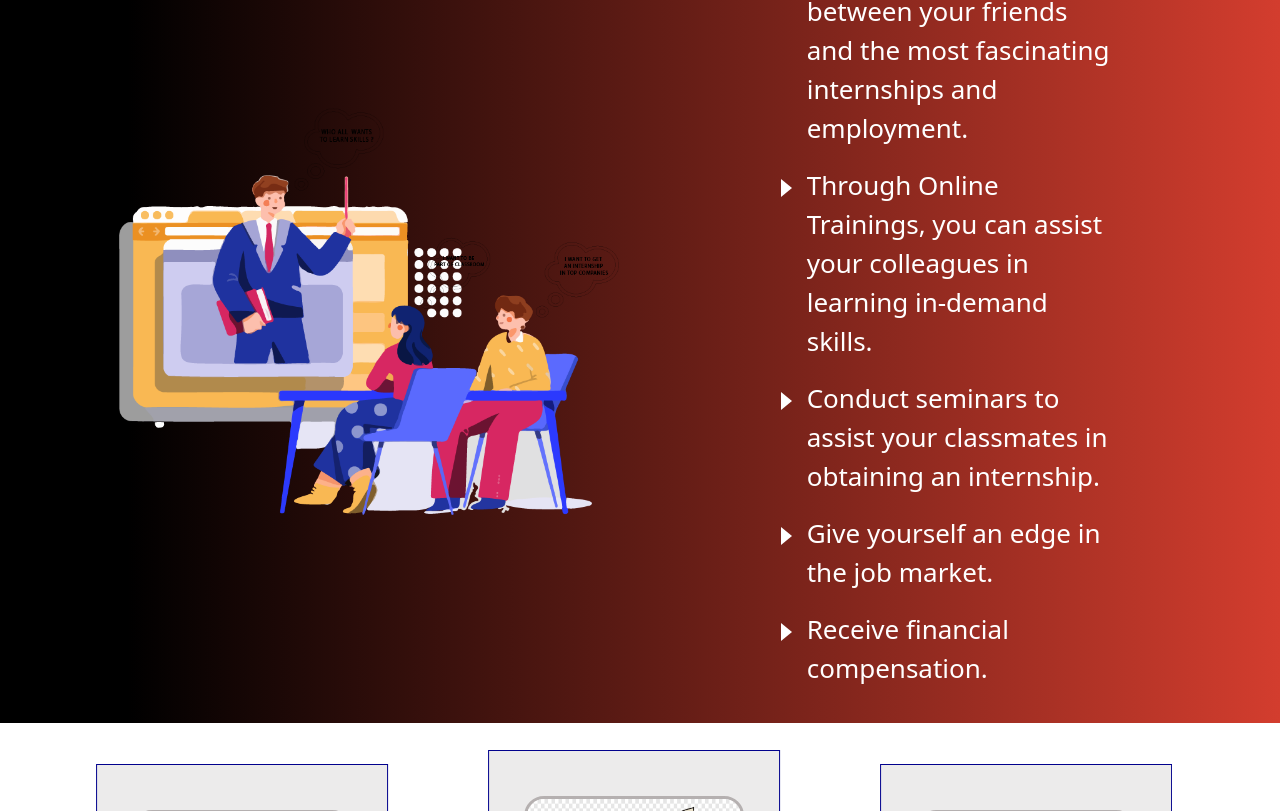
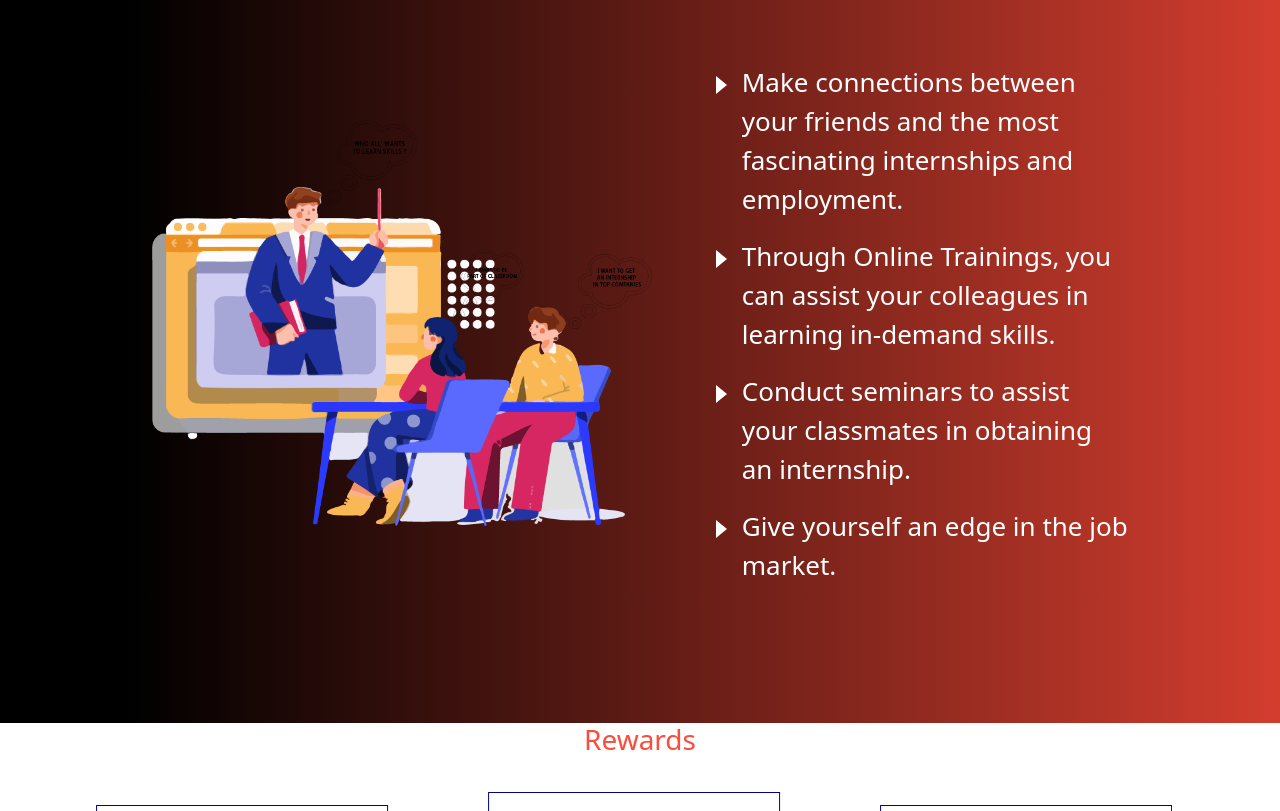
Before and after one commit to rithika0508/KaroStartUp_frontend, a React (Create React App) app: page / in a window 1280 px wide. Shown: the part 1689-2500 px from the top of the page. Built offline with nearby package versions, Linux system fonts and the light colour scheme.

Commit message:
modified css files

```diff
--- a/src/components/AboutUs/About.js
+++ b/src/components/AboutUs/About.js
@@ -1,25 +1,36 @@
-import HomeImage from './About.png'
+import HomeImage from "./About.png";
 import styles from "./About.module.css";
 function About() {
-    return (  <>
+  return (
+    <>
       <div className={`container-fluid ${styles.main}`}>
-        <div className="row d-flex justify-content-around align-items-center">
+        <div className={`${styles.About__flex}`}>
           <div className="col-lg-4 col-md-4 col-sm-12">
             <img className={styles.AboutImg} src={HomeImage} />
           </div>
           <div className="col-lg-4 col-md-4 col-sm-12">
             <ul className={styles.AboutUl}>
-                    <li className={styles.desc}>Make connections between your friends and the most fascinating internships and employment.</li>
-                    <li className={styles.desc}>Through Online Trainings, you can assist your colleagues in learning in-demand skills.</li>
-                    <li className={styles.desc}>Conduct seminars to assist your classmates in obtaining an internship.</li>
-                    <li className={styles.desc}>Give yourself an edge in the job market.</li>
-                    <li className={styles.desc}>Receive financial compensation.</li>
+              <li className={styles.desc}>
+                Make connections between your friends and the most fascinating
+                internships and employment.
+              </li>
+              <li className={styles.desc}>
+                Through Online Trainings, you can assist your colleagues in
+                learning in-demand skills.
+              </li>
+              <li className={styles.desc}>
+                Conduct seminars to assist your classmates in obtaining an
+                internship.
+              </li>
+              <li className={styles.desc}>
+                Give yourself an edge in the job market.
+              </li>
             </ul>
           </div>
-
         </div>
       </div>
-    </>);
+    </>
+  );
 }
 
 export default About;
--- a/src/components/AboutUs/About.module.css
+++ b/src/components/AboutUs/About.module.css
@@ -1,7 +1,16 @@
 .AboutUl {
-    margin: 0.75em 0;
-    padding: 0 3em;
+    display: flex;
+    flex-direction: column;
+    justify-content: center;
+    /* align-content: center; */
+    /* margin: 0.75em 0;   */
+    /* padding: 0 3em;   */
     list-style: none;
+}
+.About__flex {
+    display: flex;
+    justify-content: space-evenly;
+    align-items: center ;
 
 }
 .desc:before {
@@ -26,4 +35,6 @@
     background: linear-gradient(90deg, rgba(0,0,0,1) 10%, #d33d2e  100%);
     color: white;
     height: 100vh;
+    display: flex;
+    align-items: center;
 }
--- a/src/components/Home_Page/home.css
+++ b/src/components/Home_Page/home.css
@@ -52,6 +52,7 @@ body{
     padding: 0.5rem 1rem;
     text-decoration: none;
     margin-left: 0;
+    cursor: pointer;
 }
 .navbar{
     background: #d33d2e;
--- a/src/components/Reward/reward.js
+++ b/src/components/Reward/reward.js
@@ -8,6 +8,9 @@ import vdo from "./vdo.jpeg";
 const Reward = () => {
   return (
     <div className={styles.rewards__main}>
+      <h3 style={{ textAlign: "center", color: "rgba(252,76,60,1)" }}>
+        Rewards
+      </h3>
       <div className={styles.wrap}>
         <div className={styles.move} style={{ marginLeft: "0px" }}>
           <a href="http://google.com" rel="noopener">
--- a/src/components/Reward/reward.module.css
+++ b/src/components/Reward/reward.module.css
@@ -96,7 +96,7 @@
 
   a {
     border: 1px solid rgb(1, 1, 141);
-    background-color: rgba(193, 188, 188, 0.3);
+    /* background: linear-gradient(90deg, rgba(0,0,0,1) 10%, #d33d2e  100%); */
     margin:0 50px;
     padding:20px;
   }
```
Lines whose indentation alone changed are shown as unchanged.
